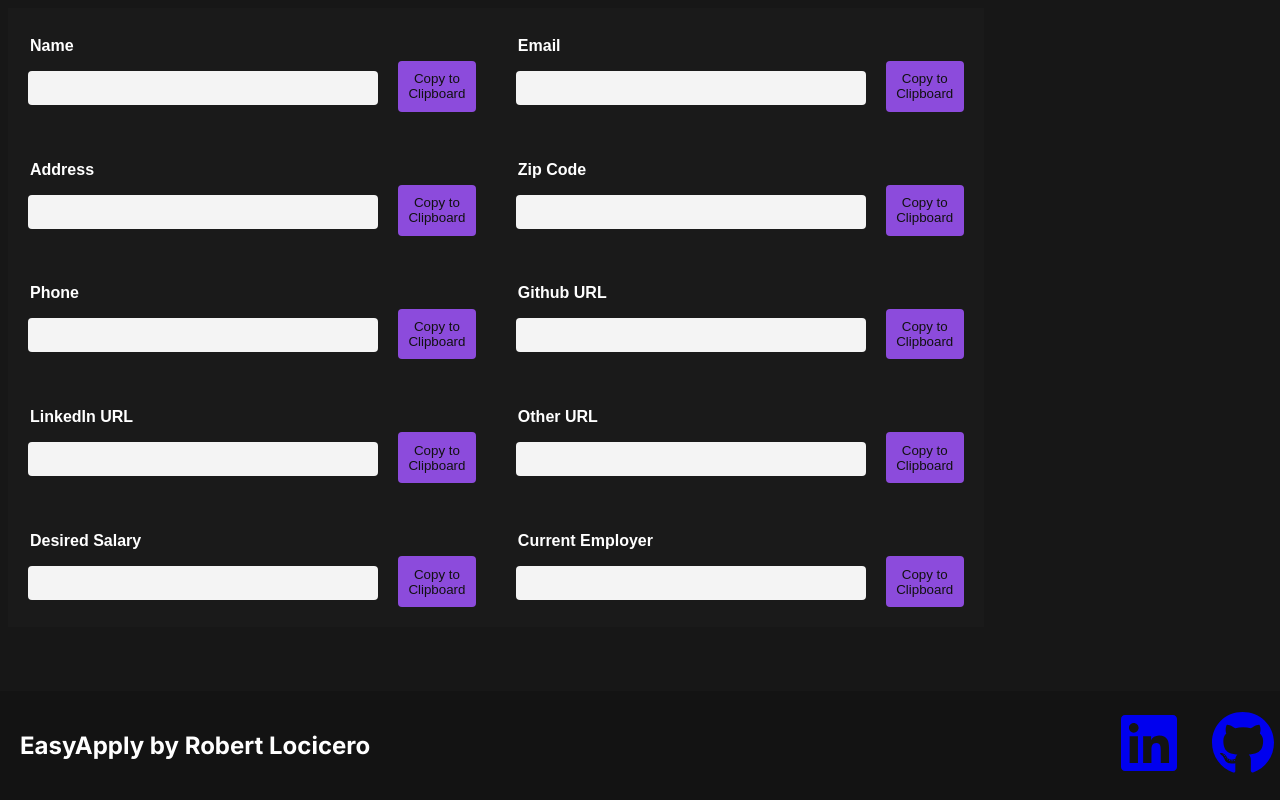
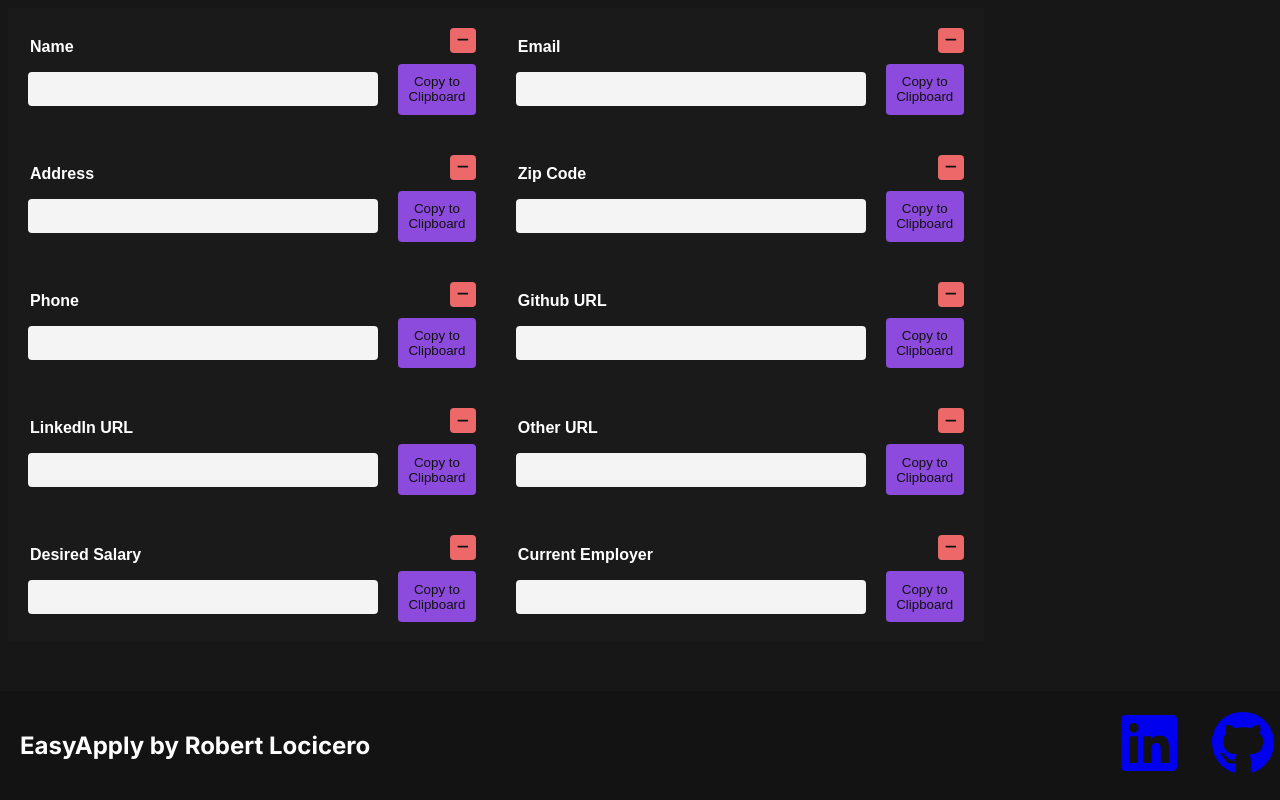
Before and after one commit to Robert-LC/EasyApply, a Next.js app in the folder easy-apply/: page / in a window 1280 px wide. Built offline with nearby package versions, Linux system fonts and the light colour scheme.

Commit message:
Style and place removeEntryButton

```diff
--- a/easy-apply/src/app/components/ClipboardButton/clipboardButton.module.css
+++ b/easy-apply/src/app/components/ClipboardButton/clipboardButton.module.css
@@ -1,5 +1,5 @@
 .clipboardButtonContainer {
-    padding-top: 33px;
+    padding-top: 11px;
 }
 
 .clipboardButton {
--- a/easy-apply/src/app/components/Entry/entry.tsx
+++ b/easy-apply/src/app/components/Entry/entry.tsx
@@ -1,9 +1,10 @@
 "use client"
 import React from 'react';
 import styles from './entry.module.css';
-import ClipboardButton from '../ClipboardButton/clipboardButton';
 import EntryTextBox from '../EntryTextBox/entryTextBox';
 import TitleTextBox from '../TitleTextBox/titleTextBox';
+import ClipboardButton from '../ClipboardButton/clipboardButton';
+import RemoveEntryButton from '../RemoveEntryButton/removeEntryButton';
 
 interface EntryProps {
     id: string;
@@ -19,7 +20,10 @@ const Entry: React.FC<EntryProps> = ({ id, title }) => {
                 <TitleTextBox title={title} />
                 <EntryTextBox textValue={textValue} setTextValue={setTextValue}/>
             </div>
-            <ClipboardButton textValue={textValue} />
+            <div className={styles.buttonContainer}>
+                <RemoveEntryButton />
+                <ClipboardButton textValue={textValue} />
+            </div>
         </div>
     );
 };
--- a/easy-apply/src/app/components/RemoveEntryButton/removeEntryButton.module.css
+++ b/easy-apply/src/app/components/RemoveEntryButton/removeEntryButton.module.css
@@ -10,3 +10,8 @@
     cursor: pointer;
     background-color: #eb5c5c;
 }
+
+.removeEntryButtonContainer {
+    display: flex;
+    justify-content: flex-end;
+}
--- a/easy-apply/src/app/components/RemoveEntryButton/removeEntryButton.tsx
+++ b/easy-apply/src/app/components/RemoveEntryButton/removeEntryButton.tsx
@@ -9,7 +9,7 @@ const RemoveEntryButton: React.FC = () => {
     // Add your component logic here
 
     return (
-        <div>
+        <div className={styles.removeEntryButtonContainer}>
             <button className={styles.removeEntryButton}>
                 <FontAwesomeIcon icon={faMinus} />
             </button>
```
